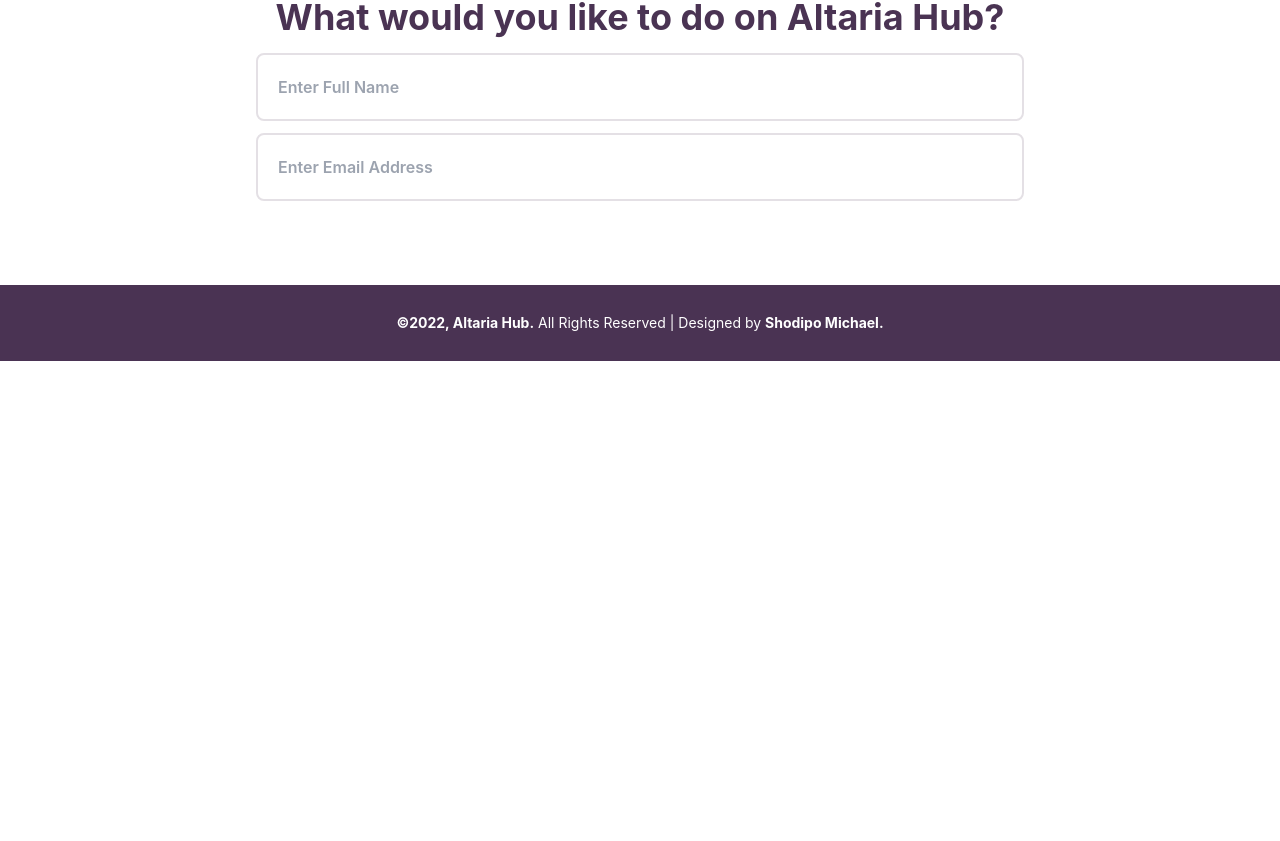
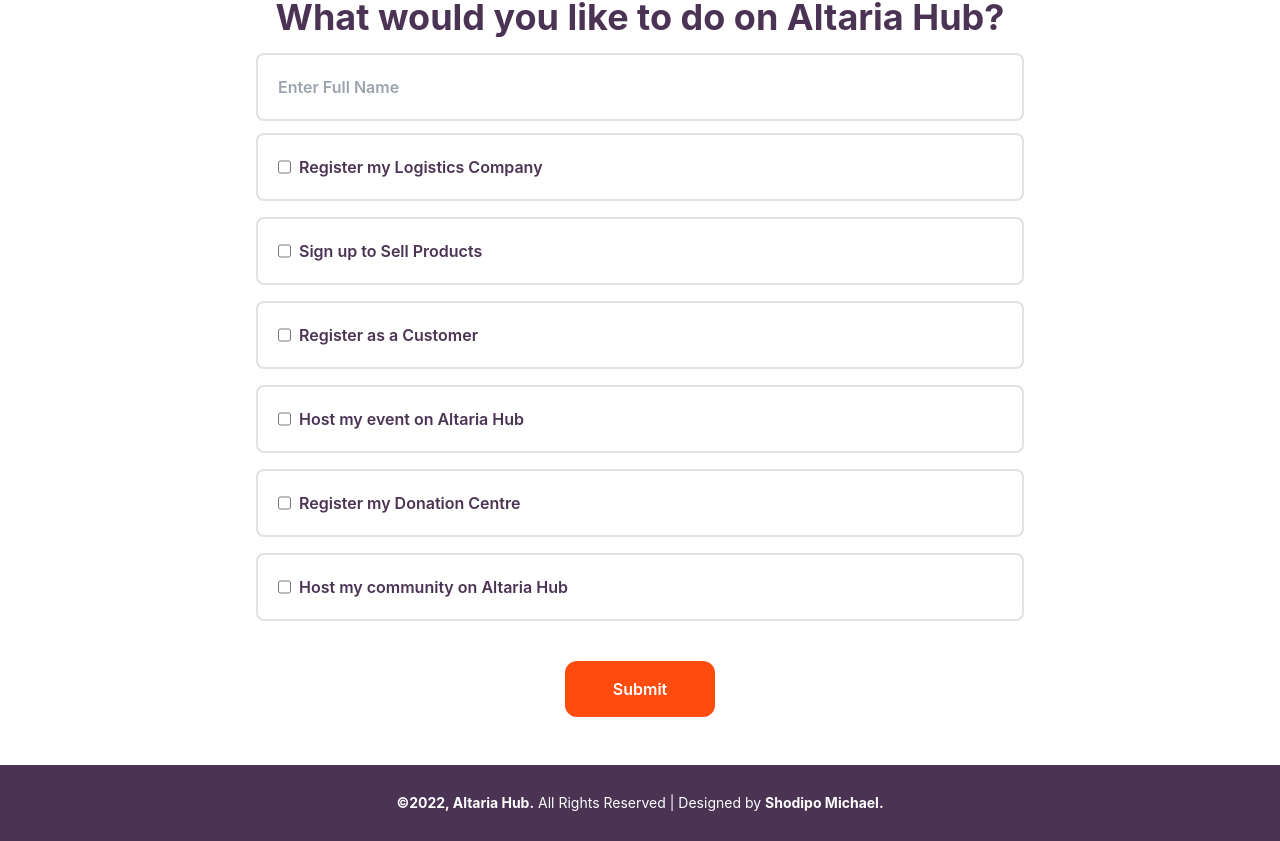
Before and after one commit to altariahub-team/interest-form, a Next.js app: page / in a window 1280 px wide. Shown: the part 439-1280 px from the top of the page. Before the commit the page ends 800 px from the top, so only its background shows below. Built offline with nearby package versions, Linux system fonts and the light colour scheme.

Commit message:
Added the final form element

```diff
--- a/pages/index.tsx
+++ b/pages/index.tsx
@@ -33,7 +33,27 @@
                 What would you like to do on Altaria Hub?
               </h3>
               <Input />
-              <Input placeholder="Enter Email Address" />
+
+              {[
+                { label: "Register my Logistics Company", value: "" },
+                { label: "Sign up to Sell Products", value: "" },
+
+                { label: "Register as a Customer", value: "" },
+
+                { label: "Host my event on Altaria Hub", value: "" },
+                { label: "Register my Donation Centre", value: "" },
+                { label: "Host my community on Altaria Hub", value: "" },
+              ].map((item, idx) => (
+                <div className="border-2 border-[#E4E0E5] w-full p-5 font-semibold text-[#4A3353] rounded-lg mb-4 flex gap-2">
+                  <input type="checkbox" className=" cursor-pointer" />
+                  <label>{item.label}</label>
+                </div>
+              ))}
+              <div className="mt-10 flex justify-center">
+                <button className=" font-semibold text-white bg-[#FF4B0D] px-12 py-4 rounded-xl">
+                  Submit
+                </button>
+              </div>
             </section>
           </div>
         </main>
```
